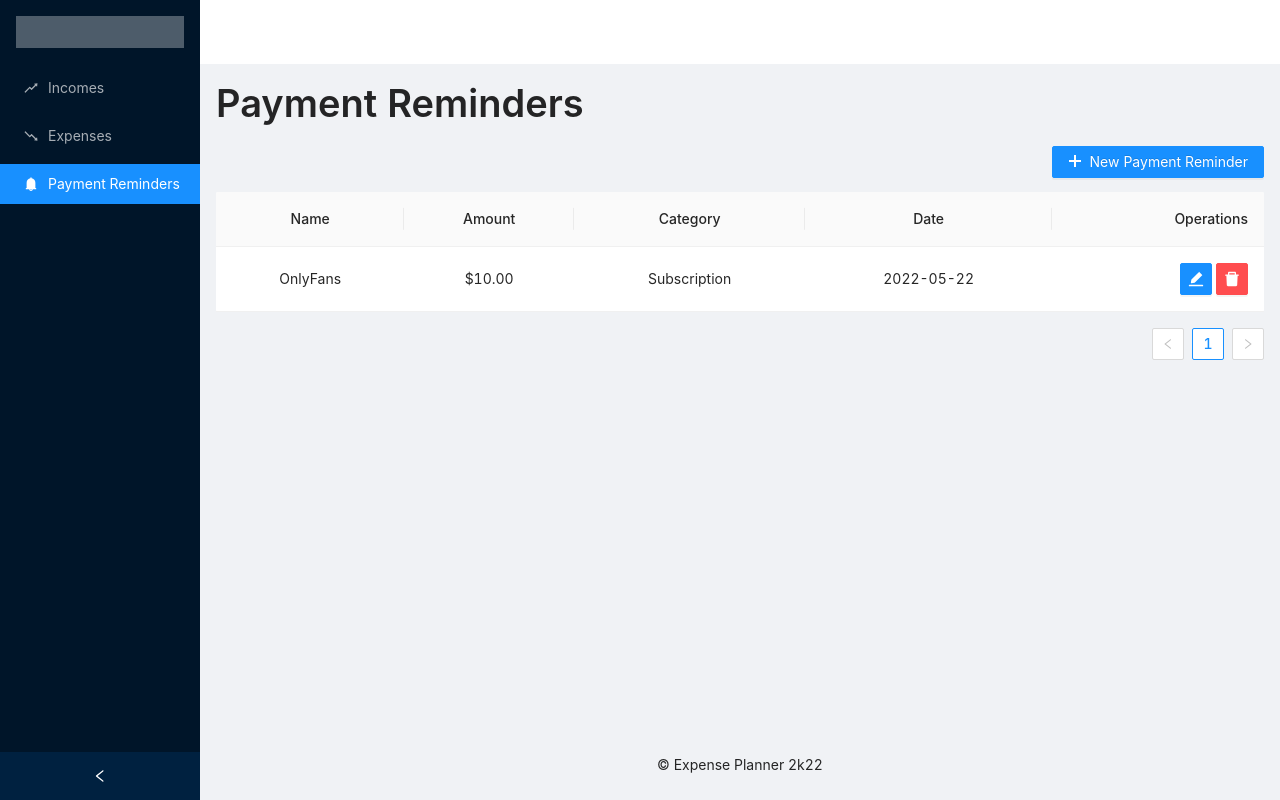
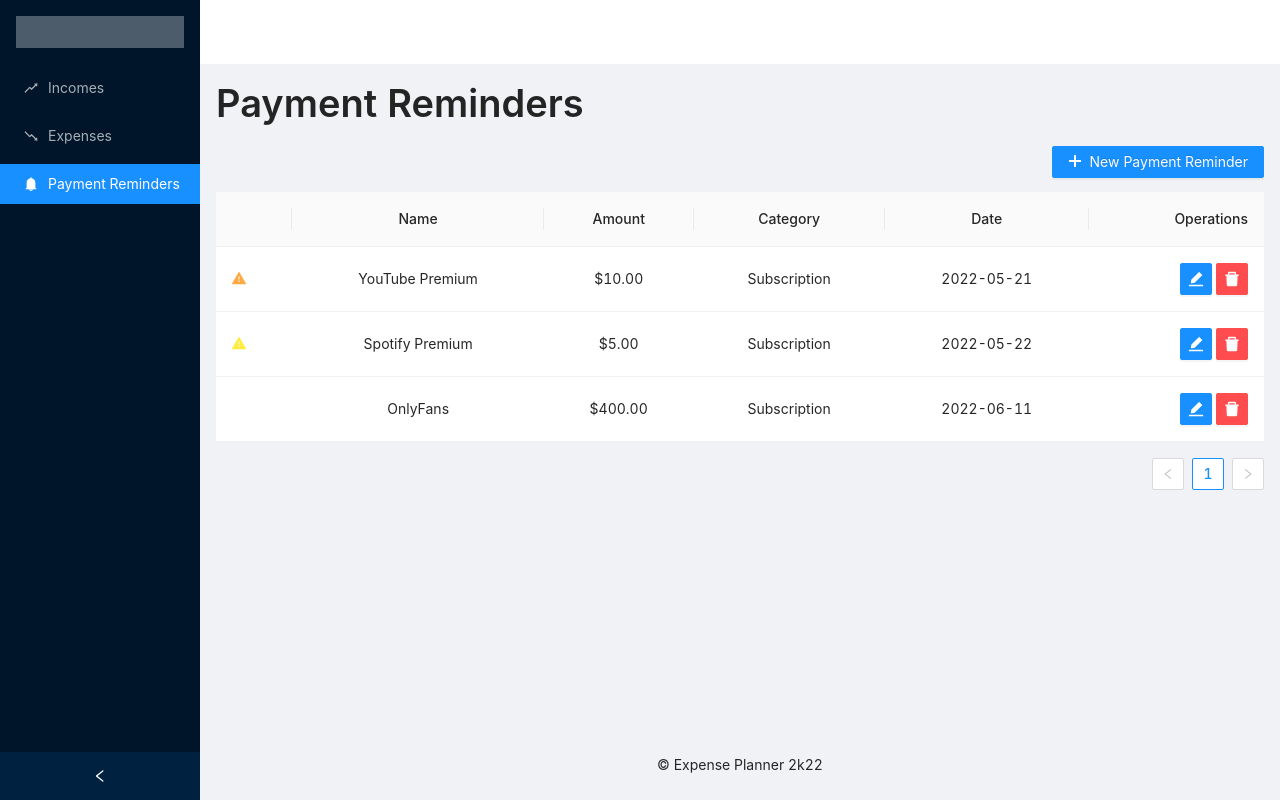
Before and after one commit to kristoisberg/spm, a React app: page / in a window 1280 px wide. Both pictures are taken after a click on the item "Payment Reminders". Built offline with nearby package versions, Linux system fonts and the light colour scheme.

Commit message:
Add validations for dates, payment reminder icons

```diff
--- a/src/pages/expenses.tsx
+++ b/src/pages/expenses.tsx
@@ -8,9 +8,9 @@
 const Expenses = () => {
   const [form] = Form.useForm();
   const [newCategory, setNewCategory] = useState("");
-  const [categories, setCategories] = useState(["Subscription", "Food"]);
+  const [categories, setCategories] = useState(["Subscription", "Groceries"]);
   const [expenses, setExpenses] = useState<Expense[]>([
-    { id: uuidv4(), name: "OnlyFans", category: "Subscription", amount: 10, date: "2022-05-22" },
+    { id: uuidv4(), name: "Groceries", category: "Groceries", amount: 10, date: "2022-05-21" },
   ]);
   const [editingRowId, setEditingRowId] = useState<string | null>(null);
   const [isEditingAddedRow, setEditingAddedRow] = useState(false);
@@ -131,6 +131,10 @@
                 required: true,
                 message: `Date is required.`,
               },
+              {
+                pattern: /^(\d{4})-(\d{2})-(\d{2})$/,
+                message: "Date must be in the format of YYYY-MM-DD.",
+              },
             ]}
           >
             <Input placeholder="Date" />
--- a/src/pages/incomes.tsx
+++ b/src/pages/incomes.tsx
@@ -132,6 +132,10 @@
                 required: true,
                 message: `Date is required.`,
               },
+              {
+                pattern: /^(\d{4})-(\d{2})-(\d{2})$/,
+                message: "Date must be in the format of YYYY-MM-DD.",
+              },
             ]}
           >
             <Input placeholder="Date" />
--- a/src/pages/payment-reminders.tsx
+++ b/src/pages/payment-reminders.tsx
@@ -1,6 +1,7 @@
-import { CloseOutlined, DeleteFilled, EditFilled, PlusOutlined, SaveFilled } from "@ant-design/icons";
-import { Button, Form, Input, InputNumber, message, Modal, Popconfirm, Select, Table, Typography } from "antd";
+import { CloseOutlined, DeleteFilled, EditFilled, PlusOutlined, SaveFilled, WarningFilled } from "@ant-design/icons";
+import { Button, Form, Input, InputNumber, message, Modal, Popconfirm, Select, Table, Tooltip, Typography } from "antd";
 import { ColumnType } from "antd/lib/table";
+import { differenceInCalendarDays, isBefore, isEqual, isPast, parseISO, startOfToday } from "date-fns";
 import { useState } from "react";
 import { v4 as uuidv4 } from "uuid";
 import PaymentReminder from "../types/payment-reminder";
@@ -8,15 +9,48 @@
 const PaymentReminders = () => {
   const [form] = Form.useForm();
   const [newCategory, setNewCategory] = useState("");
-  const [categories, setCategories] = useState(["Subscription", "Food"]);
+  const [categories, setCategories] = useState(["Subscription", "Groceries"]);
   const [paymentReminders, setPaymentReminders] = useState<PaymentReminder[]>([
-    { id: uuidv4(), name: "OnlyFans", category: "Subscription", amount: 10, date: "2022-05-22" },
+    { id: uuidv4(), name: "YouTube Premium", category: "Subscription", amount: 10, date: "2022-05-21" },
+    { id: uuidv4(), name: "Spotify Premium", category: "Subscription", amount: 5, date: "2022-05-22" },
+    { id: uuidv4(), name: "OnlyFans", category: "Subscription", amount: 400, date: "2022-06-11" },
   ]);
   const [editingRowId, setEditingRowId] = useState<string | null>(null);
   const [isEditingAddedRow, setEditingAddedRow] = useState(false);
   const [isModalVisible, setModalVisible] = useState(false);
 
   const columns: ColumnType<PaymentReminder>[] = [
+    {
+      title: "",
+      key: "icon",
+      render: (_, paymentReminder) => {
+        const today = startOfToday();
+        const date = parseISO(paymentReminder.date);
+        if (isEqual(date, today)) {
+          return (
+            <Tooltip title="Payment is due today!" placement="right">
+              <WarningFilled style={{ color: "#ffa940" }} />
+            </Tooltip>
+          );
+        }
+        if (isBefore(date, today)) {
+          return (
+            <Tooltip title="Payment is past due date!" placement="right">
+              <WarningFilled style={{ color: "#ff4d4f" }} />
+            </Tooltip>
+          );
+        }
+        const diff = differenceInCalendarDays(date, today);
+        if (diff <= 3) {
+          return (
+            <Tooltip title={`Payment is due in ${diff} days!`} placement="right">
+              <WarningFilled style={{ color: "#ffec3d" }} />
+            </Tooltip>
+          );
+        }
+        return "";
+      },
+    },
     {
       title: "Name",
       dataIndex: "name",
@@ -130,6 +164,10 @@
               {
                 required: true,
                 message: `Date is required.`,
+              },
+              {
+                pattern: /^(\d{4})-(\d{2})-(\d{2})$/,
+                message: "Date must be in the format of YYYY-MM-DD.",
               },
             ]}
           >
```
